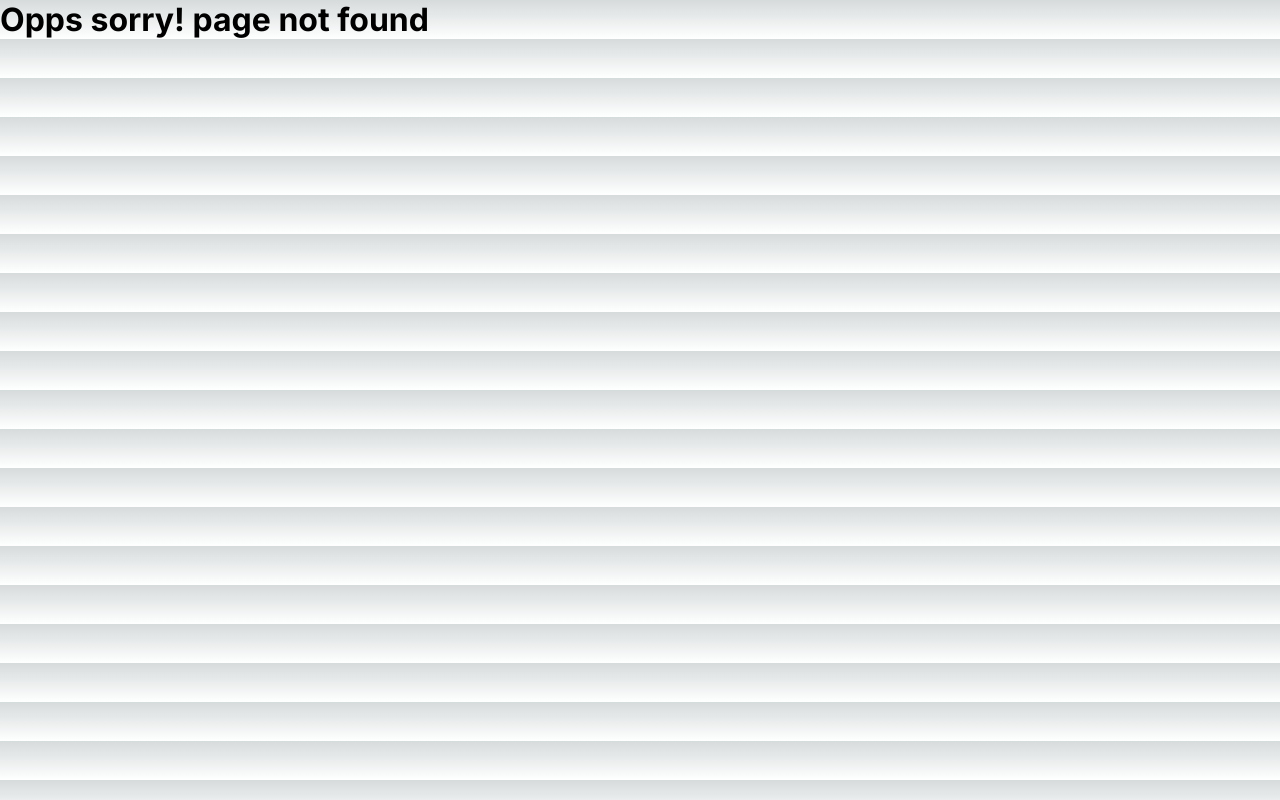
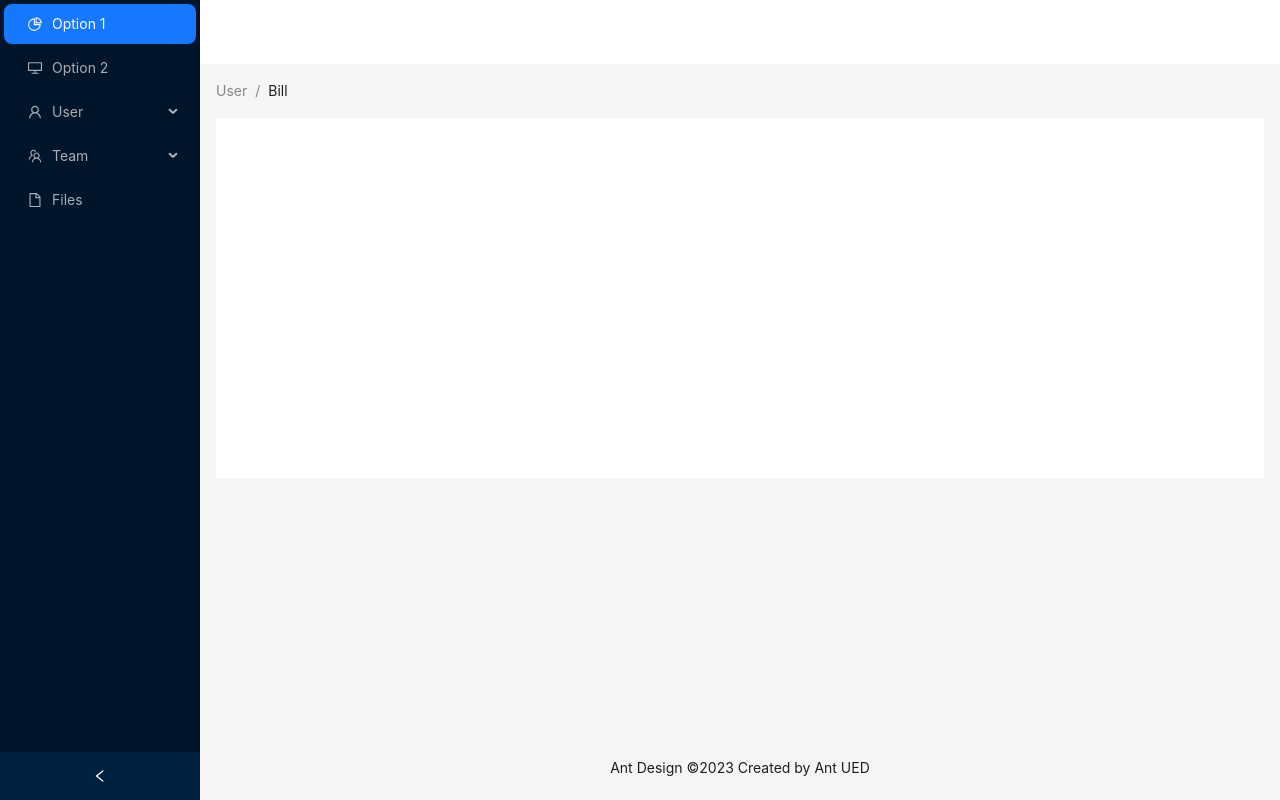
Before and after one commit to pixprocoder/university-management-frontend, a Next.js app: page /student in a window 1280 px wide. Before the commit this address had no page. Built offline with nearby package versions, Linux system fonts and the light colour scheme.

Commit message:
dashboard/student and ant design setup completed in with-layout component

```diff
--- a/src/app/(with-layout)/layout.tsx
+++ b/src/app/(with-layout)/layout.tsx
@@ -1,5 +1,92 @@
+"use client";
+import React, { useState } from "react";
+import {
+  DesktopOutlined,
+  FileOutlined,
+  PieChartOutlined,
+  TeamOutlined,
+  UserOutlined,
+} from "@ant-design/icons";
+import type { MenuProps } from "antd";
+import { Breadcrumb, Layout, Menu, theme } from "antd";
+
+const { Header, Content, Footer, Sider } = Layout;
+
+type MenuItem = Required<MenuProps>["items"][number];
+
+function getItem(
+  label: React.ReactNode,
+  key: React.Key,
+  icon?: React.ReactNode,
+  children?: MenuItem[]
+): MenuItem {
+  return {
+    key,
+    icon,
+    children,
+    label,
+  } as MenuItem;
+}
+
+const items: MenuItem[] = [
+  getItem("Option 1", "1", <PieChartOutlined />),
+  getItem("Option 2", "2", <DesktopOutlined />),
+  getItem("User", "sub1", <UserOutlined />, [
+    getItem("Tom", "3"),
+    getItem("Bill", "4"),
+    getItem("Alex", "5"),
+  ]),
+  getItem("Team", "sub2", <TeamOutlined />, [
+    getItem("Team 1", "6"),
+    getItem("Team 2", "8"),
+  ]),
+  getItem("Files", "9", <FileOutlined />),
+];
+
 const DashboardLayout = ({ children }: { children: React.ReactNode }) => {
-  return <div>{children}</div>;
+  const [collapsed, setCollapsed] = useState(false);
+  const {
+    token: { colorBgContainer },
+  } = theme.useToken();
+
+  return (
+    <Layout style={{ minHeight: "100vh" }}>
+      <Sider
+        collapsible
+        collapsed={collapsed}
+        onCollapse={(value) => setCollapsed(value)}
+      >
+        <div className="demo-logo-vertical" />
+        <Menu
+          theme="dark"
+          defaultSelectedKeys={["1"]}
+          mode="inline"
+          items={items}
+        />
+      </Sider>
+      <Layout>
+        <Header style={{ padding: 0, background: colorBgContainer }} />
+        <Content style={{ margin: "0 16px" }}>
+          <Breadcrumb style={{ margin: "16px 0" }}>
+            <Breadcrumb.Item>User</Breadcrumb.Item>
+            <Breadcrumb.Item>Bill</Breadcrumb.Item>
+          </Breadcrumb>
+          <div
+            style={{
+              padding: 24,
+              minHeight: 360,
+              background: colorBgContainer,
+            }}
+          >
+            {children}
+          </div>
+        </Content>
+        <Footer style={{ textAlign: "center" }}>
+          Ant Design ©2023 Created by Ant UED
+        </Footer>
+      </Layout>
+    </Layout>
+  );
 };
 
 export default DashboardLayout;
--- /dev/null
+++ b/src/app/(with-layout)/student/page.tsx
@@ -0,0 +1,7 @@
+import React from "react";
+
+const Student = () => {
+  return <div></div>;
+};
+
+export default Student;
--- a/src/app/error.tsx
+++ b/src/app/error.tsx
@@ -1,3 +1,4 @@
+"use client";
 const ErrorPage = () => {
   return (
     <div>
```
